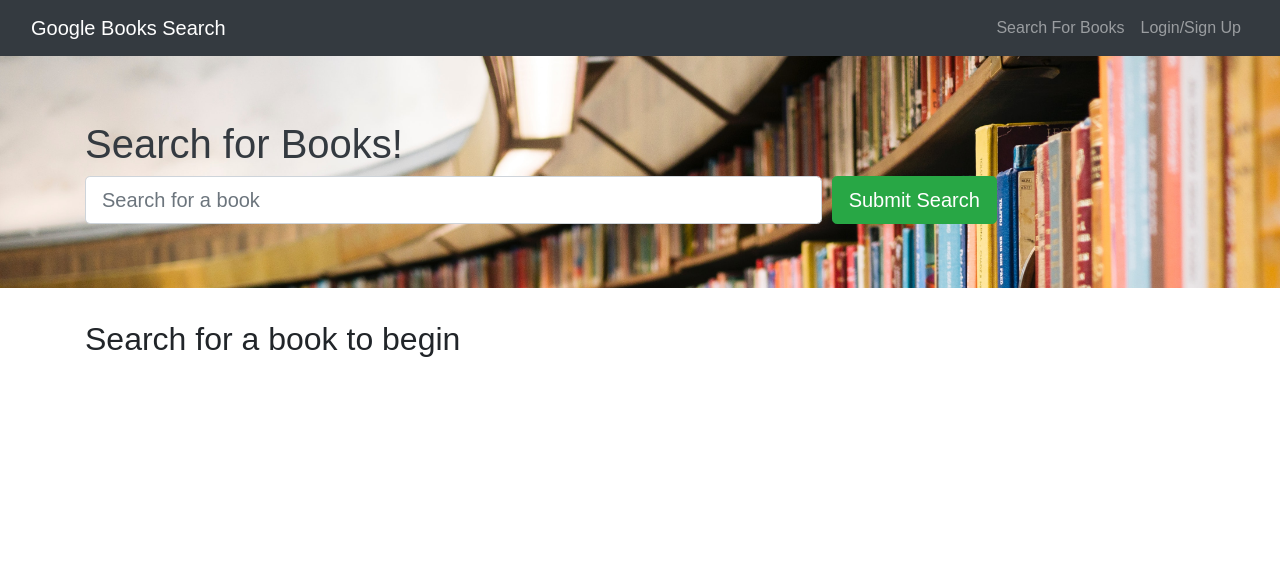
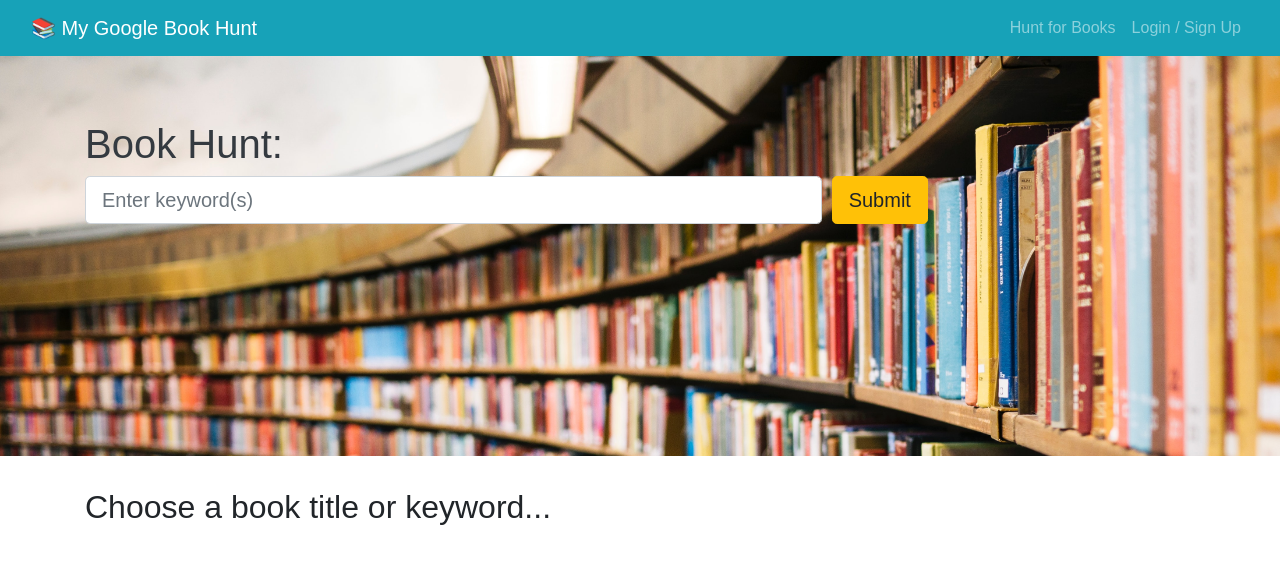
Before and after one commit to amiedawn/my-book-search, a React (Create React App) app in the folder client/: page / in a window 1280 px wide. Shown: the top 564 px of the page. Built offline with nearby package versions, Linux system fonts and the light colour scheme; the HTML template or start-up script is replaced by a standard one.

Commit message:
modify colors

```diff
--- /dev/null
+++ b/client/public/index.html
@@ -0,0 +1,48 @@
+<!DOCTYPE html>
+<html lang="en">
+
+<head>
+  <meta charset="utf-8" />
+  <link rel="icon" href="%PUBLIC_URL%/favicon.ico" />
+  <meta name="viewport" content="width=device-width, initial-scale=1" />
+  <meta name="theme-color" content="#000000" />
+  <meta name="description" content="Google Books search application with login" />
+  <link rel="apple-touch-icon" href="%PUBLIC_URL%/logo192.png" />
+  <!--
+      manifest.json provides metadata used when your web app is installed on a
+      user's mobile device or desktop. See https://developers.google.com/web/fundamentals/web-app-manifest/
+    -->
+  <link rel="manifest" href="%PUBLIC_URL%/manifest.json" />
+  <!--
+      Notice the use of %PUBLIC_URL% in the tags above.
+      It will be replaced with the URL of the `public` folder during the build.
+      Only files inside the `public` folder can be referenced from the HTML.
+      Unlike "/favicon.ico" or "favicon.ico", "%PUBLIC_URL%/favicon.ico" will
+      work correctly both with client-side routing and a non-root public URL.
+      Learn how to configure a non-root public URL by running `npm run build`.
+    -->
+  <link href="https://fonts.googleapis.com/css2?family=Rubik+Mono+One&family=Rubik:ital,wght@0,400;1,300&display=swap"
+    rel="stylesheet">
+  <link href="https://cdn.jsdelivr.net/npm/bootstrap@5.0.0-beta2/dist/css/bootstrap.min.css" rel="stylesheet"
+    integrity="sha384-BmbxuPwQa2lc/FVzBcNJ7UAyJxM6wuqIj61tLrc4wSX0szH/Ev+nYRRuWlolflfl" crossorigin="anonymous">
+
+  <title>📚 My Google Book Hunt</title>
+</head>
+
+<body>
+  <noscript>You need to enable JavaScript to run this app.</noscript>
+  <div id="root"></div>
+  <!--
+      This HTML file is a template.
+      If you open it directly in the browser, you will see an empty page.
+      You can add webfonts, meta tags, or analytics to this file.
+      The build step will place the bundled scripts into the <body> tag.
+      To begin the development, run `npm start` or `yarn start`.
+      To create a production bundle, use `npm run build` or `yarn build`.
+    -->
+  <script src="https://cdn.jsdelivr.net/npm/bootstrap@5.0.0-beta2/dist/js/bootstrap.bundle.min.js"
+    integrity="sha384-b5kHyXgcpbZJO/tY9Ul7kGkf1S0CWuKcCD38l8YkeH8z8QjE0GmW1gYU5S9FOnJ0"
+    crossorigin="anonymous"></script>
+</body>
+
+</html>
--- a/client/src/components/LoginForm.js
+++ b/client/src/components/LoginForm.js
@@ -63,14 +63,14 @@ const LoginForm = () => {
           <Form.Label htmlFor="email">Email</Form.Label>
           <Form.Control
             type="text"
-            placeholder="Your email"
+            placeholder="Enter email address"
             name="email"
             onChange={handleInputChange}
             value={userFormData.email}
             required
           />
           <Form.Control.Feedback type="invalid">
-            Email is required!
+            Email address is required!
           </Form.Control.Feedback>
         </Form.Group>
 
@@ -78,7 +78,7 @@ const LoginForm = () => {
           <Form.Label htmlFor="password">Password</Form.Label>
           <Form.Control
             type="password"
-            placeholder="Your password"
+            placeholder="Enter password"
             name="password"
             onChange={handleInputChange}
             value={userFormData.password}
@@ -91,7 +91,7 @@ const LoginForm = () => {
         <Button
           disabled={!(userFormData.email && userFormData.password)}
           type="submit"
-          variant="success"
+          variant="warning"
         >
           Submit
         </Button>
--- a/client/src/components/Navbar.js
+++ b/client/src/components/Navbar.js
@@ -12,27 +12,27 @@ const AppNavbar = () => {
 
   return (
     <>
-      <Navbar bg='dark' variant='dark' expand='lg'>
+      <Navbar bg='info' variant='dark' expand='lg'>
         <Container fluid>
           <Navbar.Brand as={Link} to='/'>
-            Google Books Search
+            <span role="img" aria-label="Books Emoji">📚 My Google Book Hunt</span>
           </Navbar.Brand>
           <Navbar.Toggle aria-controls='navbar' />
           <Navbar.Collapse id='navbar'>
             <Nav className='ml-auto'>
               <Nav.Link as={Link} to='/'>
-                Search For Books
+                Hunt for Books
               </Nav.Link>
               {/* if user is logged in show saved books and logout */}
               {Auth.loggedIn() ? (
                 <>
                   <Nav.Link as={Link} to='/saved'>
-                    See Your Books
+                    See My Books
                   </Nav.Link>
                   <Nav.Link onClick={Auth.logout}>Logout</Nav.Link>
                 </>
               ) : (
-                <Nav.Link onClick={() => setShowModal(true)}>Login/Sign Up</Nav.Link>
+                <Nav.Link onClick={() => setShowModal(true)}>Login / Sign Up</Nav.Link>
               )}
             </Nav>
           </Navbar.Collapse>
@@ -48,7 +48,7 @@ const AppNavbar = () => {
         <Tab.Container defaultActiveKey='login'>
           <Modal.Header closeButton>
             <Modal.Title id='signup-modal'>
-              <Nav variant='pills'>
+              <Nav variant='tabs'>
                 <Nav.Item>
                   <Nav.Link eventKey='login'>Login</Nav.Link>
                 </Nav.Item>
--- a/client/src/components/SignupForm.js
+++ b/client/src/components/SignupForm.js
@@ -63,7 +63,7 @@ const SignupForm = () => {
           <Form.Label htmlFor='username'>Username</Form.Label>
           <Form.Control
             type='text'
-            placeholder='Your username'
+            placeholder='Enter username'
             name='username'
             onChange={handleInputChange}
             value={userFormData.username}
@@ -76,7 +76,7 @@ const SignupForm = () => {
           <Form.Label htmlFor='email'>Email</Form.Label>
           <Form.Control
             type='email'
-            placeholder='Your email address'
+            placeholder='Enter email address'
             name='email'
             onChange={handleInputChange}
             value={userFormData.email}
@@ -89,7 +89,7 @@ const SignupForm = () => {
           <Form.Label htmlFor='password'>Password</Form.Label>
           <Form.Control
             type='password'
-            placeholder='Your password'
+            placeholder='Enter password'
             name='password'
             onChange={handleInputChange}
             value={userFormData.password}
@@ -100,7 +100,7 @@ const SignupForm = () => {
         <Button
           disabled={!(userFormData.username && userFormData.email && userFormData.password)}
           type='submit'
-          variant='success'>
+          variant='warning'>
           Submit
         </Button>
       </Form>
--- a/client/src/pages/SearchBooks.js
+++ b/client/src/pages/SearchBooks.js
@@ -95,9 +95,9 @@ const SearchBooks = () => {
 
   return (
     <>
-      <Jumbotron fluid className="text-dark" style={{ backgroundImage: `url(${bgimage})`, backgroundSize: 'cover' }}>
+      <Jumbotron fluid className="text-dark" style={{ backgroundImage: `url(${bgimage})`, backgroundSize: 'cover', height: '50vh' }}>
         <Container>
-          <h1>Search for Books!</h1>
+          <h1>Book Hunt:</h1>
           <Form onSubmit={handleFormSubmit}>
             <Form.Row>
               <Col xs={12} md={8}>
@@ -107,12 +107,12 @@ const SearchBooks = () => {
                   onChange={(e) => setSearchInput(e.target.value)}
                   type="text"
                   size="lg"
-                  placeholder="Search for a book"
+                  placeholder="Enter keyword(s)"
                 />
               </Col>
               <Col xs={12} md={4}>
-                <Button type="submit" variant="success" size="lg">
-                  Submit Search
+                <Button type="submit" variant="warning" size="lg">
+                  Submit
                 </Button>
               </Col>
             </Form.Row>
@@ -124,7 +124,7 @@ const SearchBooks = () => {
         <h2>
           {searchedBooks.length
             ? `Viewing ${searchedBooks.length} results:`
-            : "Search for a book to begin"}
+            : "Choose a book title or keyword..."}
         </h2>
         <CardColumns>
           {searchedBooks.map((book) => {
```
